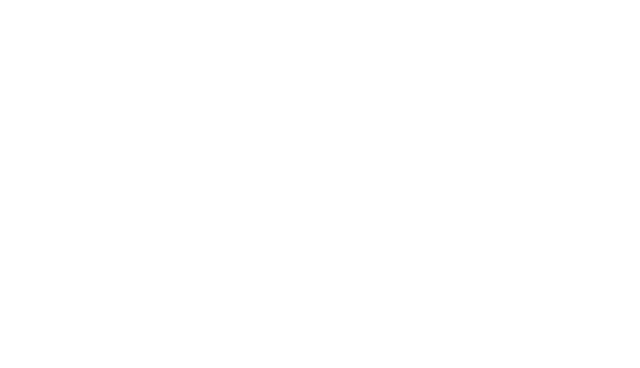
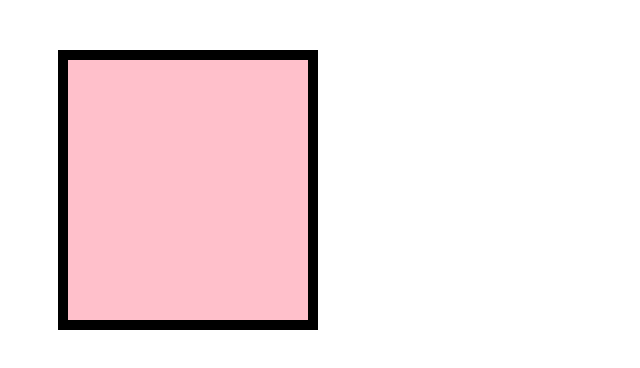
Before and after one commit to Ironhack-WDFT-Lisbon/w1-d2-exercise-box-model, a plain HTML site: page index.html in a window 1280 px wide. Shown: the whole page, without its empty margins (0-640 px from the left). Drawn offline with Linux system fonts and the light colour scheme.

Commit message:
update after class

```diff
--- a/index.html
+++ b/index.html
@@ -4,6 +4,9 @@
     <meta charset="UTF-8" />
     <meta name="viewport" content="width=device-width, initial-scale=1.0" />
     <title>Box Model Exercise</title>
+    <link rel="stylesheet" href="style.css" />
   </head>
-  <body></body>
+  <body>
+    <div></div>
+  </body>
 </html>
--- /dev/null
+++ b/style.css
@@ -0,0 +1,9 @@
+div {
+  width: 200px;
+  height: 200px;
+  background-color: pink;
+  margin: 50px;
+  border: 10px solid black;
+  padding: 30px 20px;
+  /* box-sizing: border-box; */
+}
```
